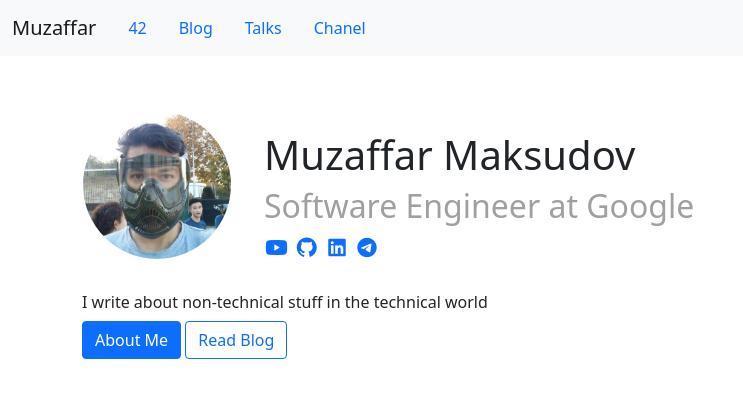
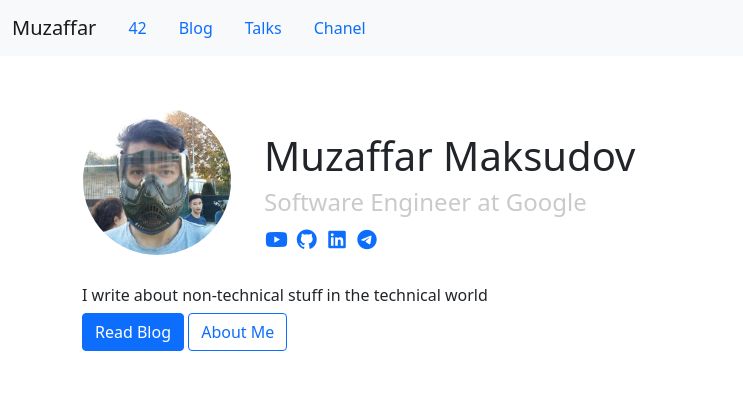
Before and after one commit to Muzaffar1111r/web-site, a plain HTML site: page index.html in a window 1280 px wide. Shown: the whole page, without its empty margins (0-743 px from the left). Drawn offline with nearby package versions, Linux system fonts and the light colour scheme.

Commit message:
commit-6

```diff
--- a/index.html
+++ b/index.html
@@ -60,9 +60,9 @@
                 <h1>
                     Muzaffar Maksudov
                 </h1>
-                <h2 style="color: rgb(160, 160, 160);">
+                <h4 style="color: rgb(202, 202, 202);">
                     Software Engineer at Google
-                </h2>
+                </h4>
                 <div class="font">
                     <a href=""><i class="fa-brands fa-youtube"></i></a>
                     <a href=""><i class="fa-brands fa-github"></i></a>
@@ -80,9 +80,9 @@
         </div>
         <h6>I write about non-technical stuff in the technical world</h6>
         <div class="butt">
-            <button type="button" class="btn btn-primary">About Me</button>
+            <button type="button" class="btn btn-primary">Read Blog</button>
 
-            <button type="button" class="btn btn-outline-primary">Read Blog</button>
+            <button type="button" class="btn btn-outline-primary">About Me</button>
         </div>
 
 
--- a/main.css
+++ b/main.css
@@ -30,3 +30,7 @@
 .text{
      margin-top: 75px;
 }
+
+.contract{
+    text-align: center;
+}
```
